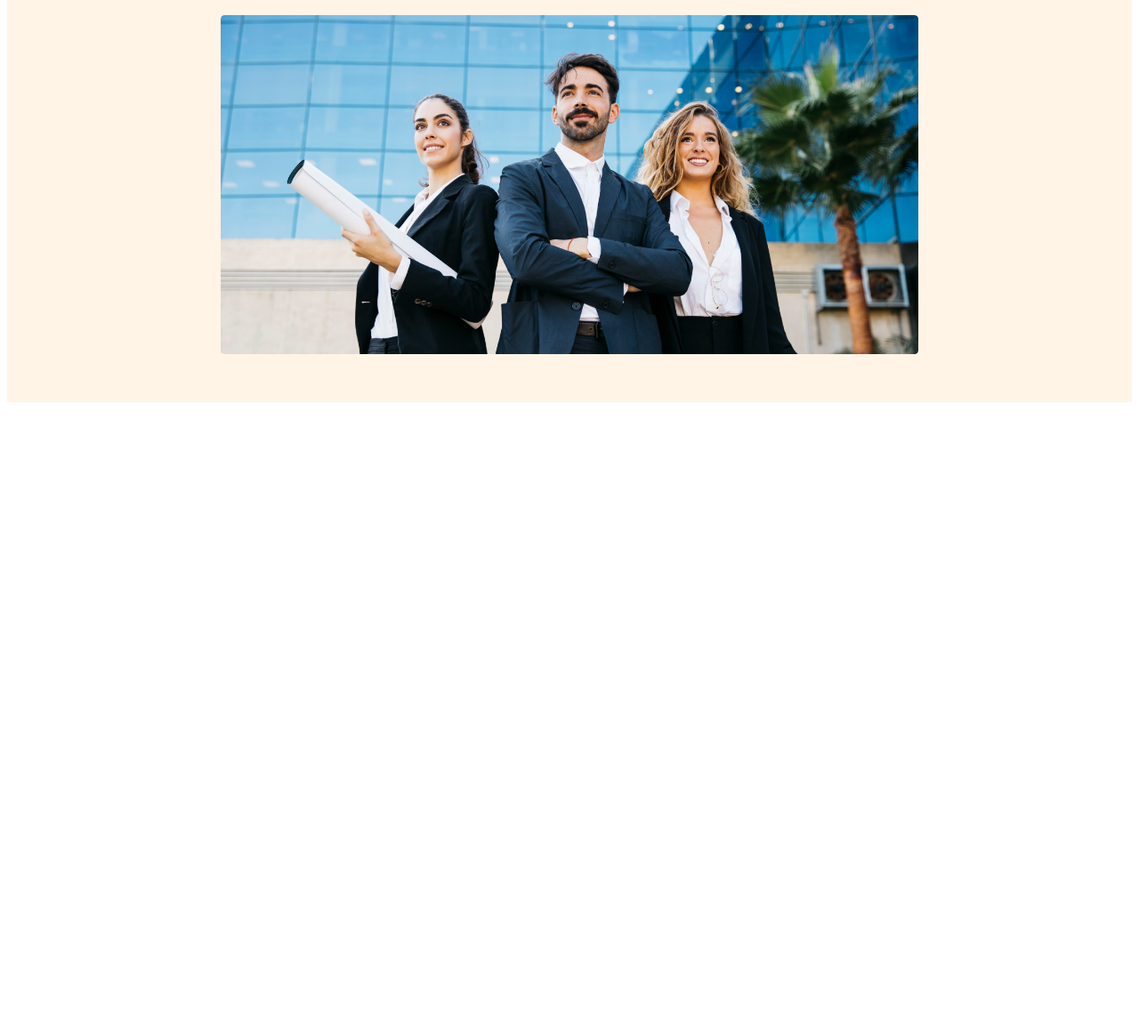
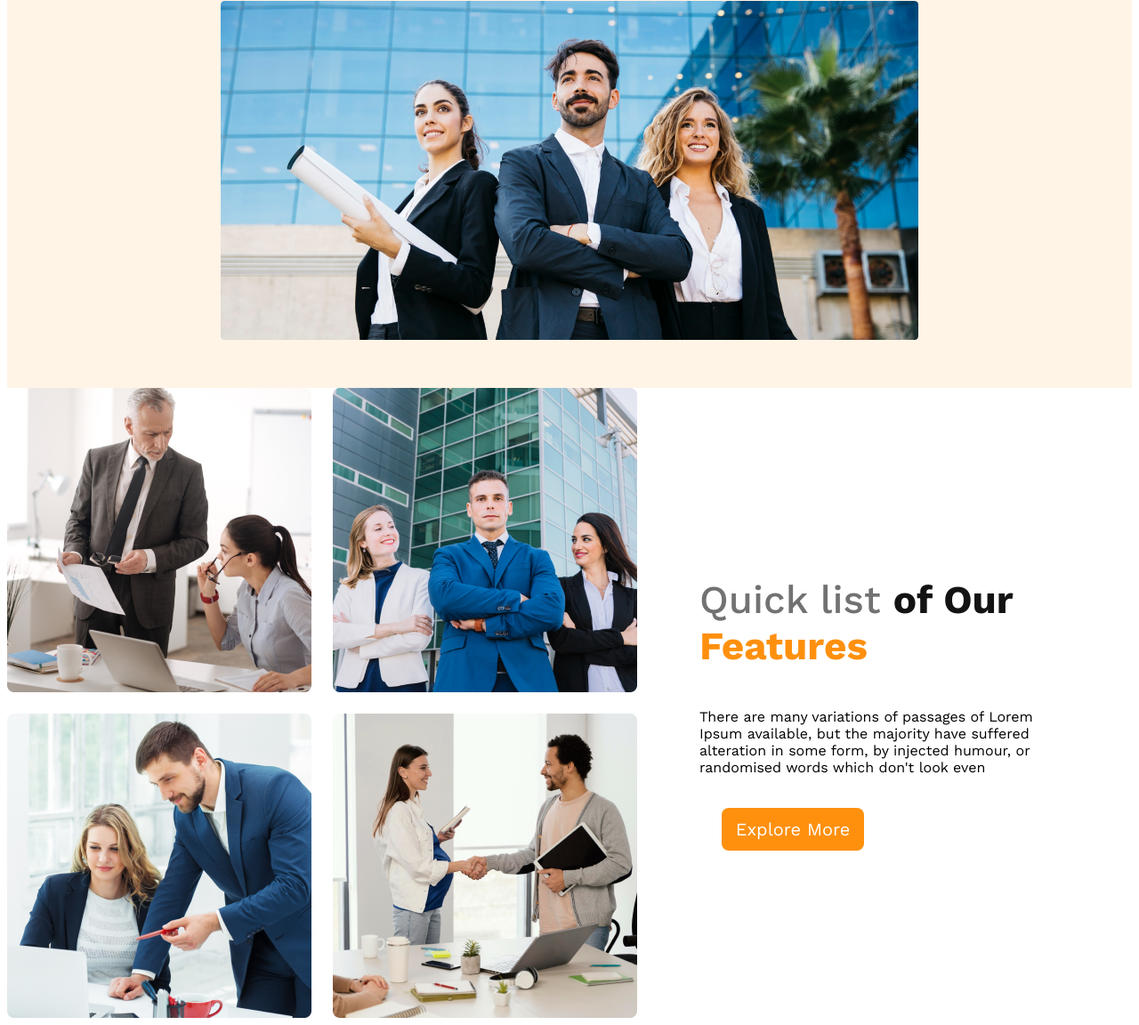
Before and after one commit to MdShuvo18/G3-Architects-project, a plain HTML site: page index.html in a window 1280 px wide. Shown: the part 590-1742 px from the top of the page at 89% size. Before the commit the page ends 1050 px from the top, so only its background shows below. Drawn offline with nearby package versions, Linux system fonts and the light colour scheme.

Commit message:
features part added

```diff
--- a/index.html
+++ b/index.html
@@ -9,6 +9,7 @@
 </head>
 
 <body>
+    <!-- Header part start -->
     <header>
         <nav>
             <h3 class="nav-title">G3 Architects</h3>
@@ -30,9 +31,23 @@
             <img src="./images/banner.png" alt="">
         </div>
     </header>
+    <!-- Header part end -->
 
     <main>
-
+        <!-- Feature part start -->
+        <section class="teams-container">
+            <div class="teams-img-container">
+                <img src="./images/team1.png" alt="">
+                <img src="./images/team2.png" alt="">
+                <img src="./images/team3.png" alt="">
+                <img src="./images/team4.png" alt="">
+            </div>
+            <div class="teams-content">
+                <h3 class="teams-title">Quick list <span class="of-our">of Our</span> <span class="features">Features</span></h3>
+                <p class="teams-description">There are many variations of passages of Lorem Ipsum available, but the majority have suffered alteration in some form, by injected humour, or randomised words which don't look even</p>
+                <button class="btn-primary">Explore More</button>
+            </div>
+        </section>
     </main>
 
     <footer>
--- a/style.css
+++ b/style.css
@@ -6,12 +6,12 @@
 }
 
 .btn-primary {
-    width: 180px;
-    height: 64px;
+    width: 160px;
+    height: 3rem;
     border-radius: 8px;
     background: #FF900E;
     color: #FFF;
-    text-align: center;
+    /* text-align: center; */
     font-size: 1.25rem;
     border: none;
     margin: 20px 25px;
@@ -107,3 +107,53 @@ nav {
         flex-direction: column;
     }
 }
+
+/* main part start */
+main {
+    max-width: 1440px;
+    margin: 0 auto;
+}
+
+.teams-container {
+    display: flex;
+    align-items: center;
+}
+
+.teams-img-container {
+    display: grid;
+    grid-template-columns: repeat(2, 1fr);
+    gap: 1.5rem;
+}
+
+.teams-content {
+    padding-left: 70px;
+    padding-right: 70px;
+
+}
+
+.teams-title {
+    color: #727272;
+    font-family: Work Sans;
+    font-size: 2.75rem;
+    font-style: normal;
+    font-weight: 500;
+    line-height: normal;
+}
+
+.of-our {
+    color: #131313;
+    font-family: Work Sans;
+    font-size: 2.75rem;
+    font-style: normal;
+    font-weight: 700;
+    line-height: normal;
+}
+
+.features {
+    color: #FF900E;
+    font-family: Work Sans;
+    font-size:2.75rem;
+    font-style: normal;
+    font-weight: 700;
+    line-height: normal;
+}
```
